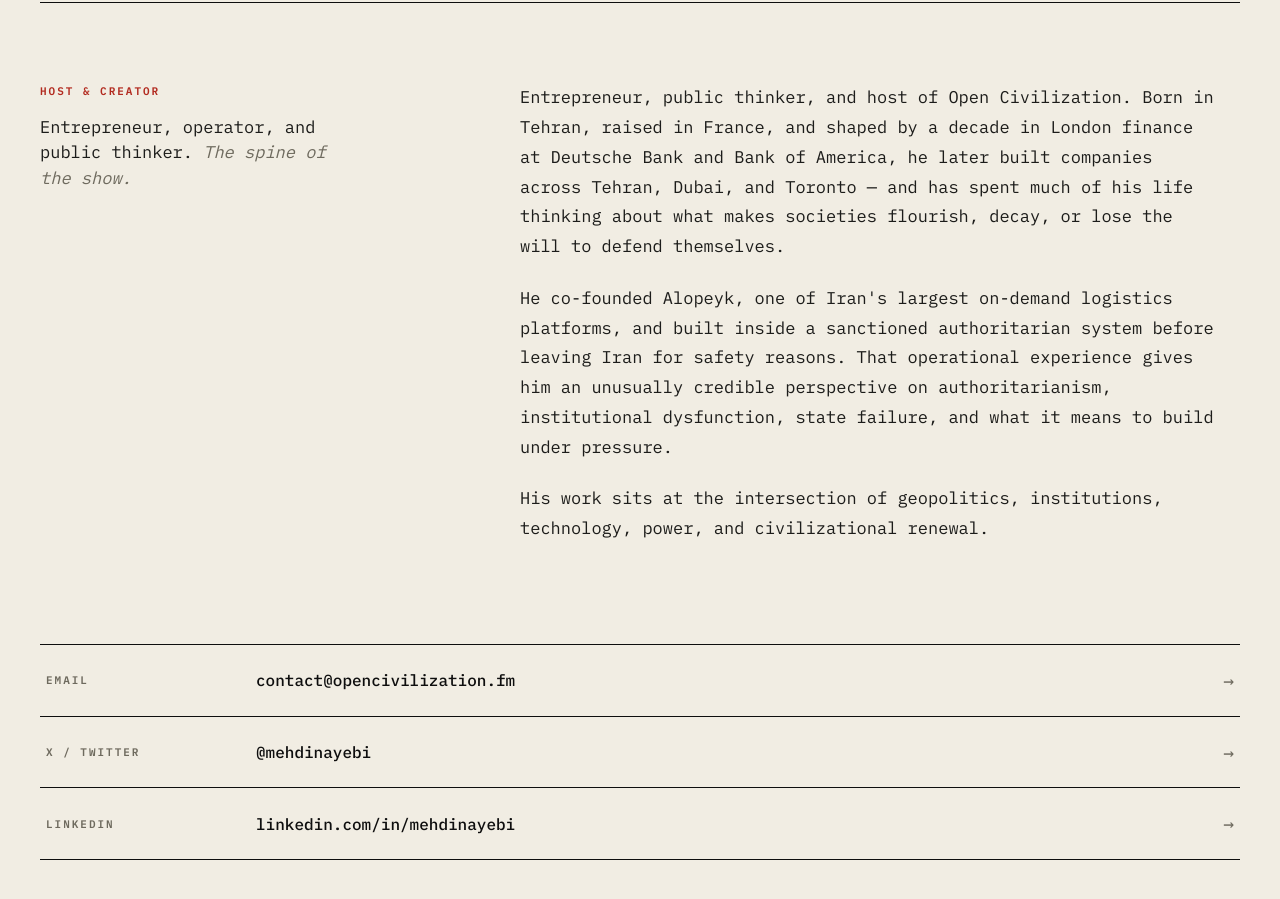
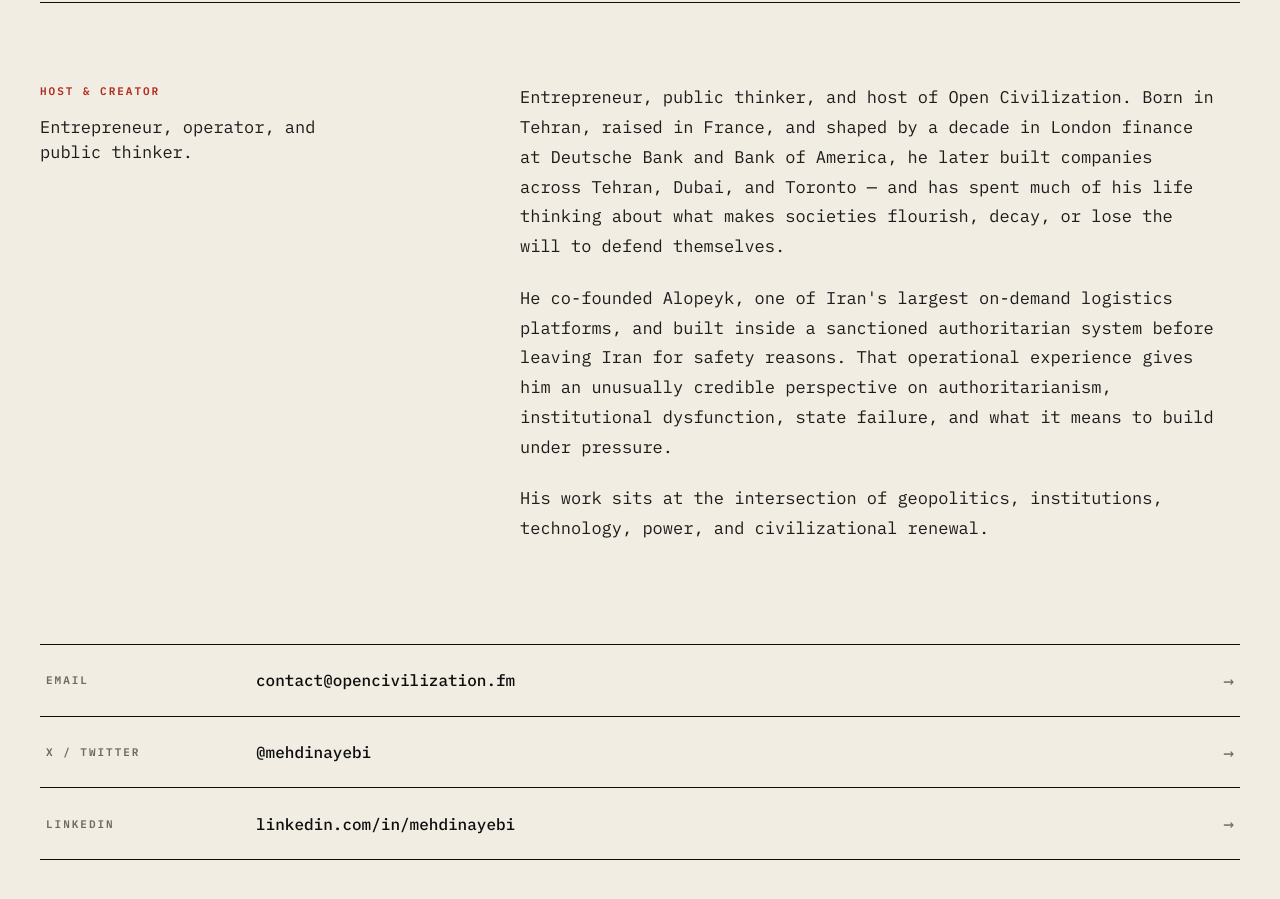
Before and after one commit to mehdinayebi/open-civilization-site, a website: page public/index.html in a window 1280 px wide. Shown: the part 3329-4228 px from the top of the page. Drawn offline with Linux system fonts and the light colour scheme.

Commit message:
refactor(host): remove spine of the show line

```diff
--- a/public/index.html
+++ b/public/index.html
@@ -1093,7 +1093,7 @@
     <div class="host-sub-grid">
       <div class="host-meta-col">
         <div class="host-label">Host &amp; Creator</div>
-        <p class="host-role">Entrepreneur, operator, and public thinker. <em>The spine of the show.</em></p>
+        <p class="host-role">Entrepreneur, operator, and public thinker.</p>
       </div>
 
       <div class="host-bio">
```
